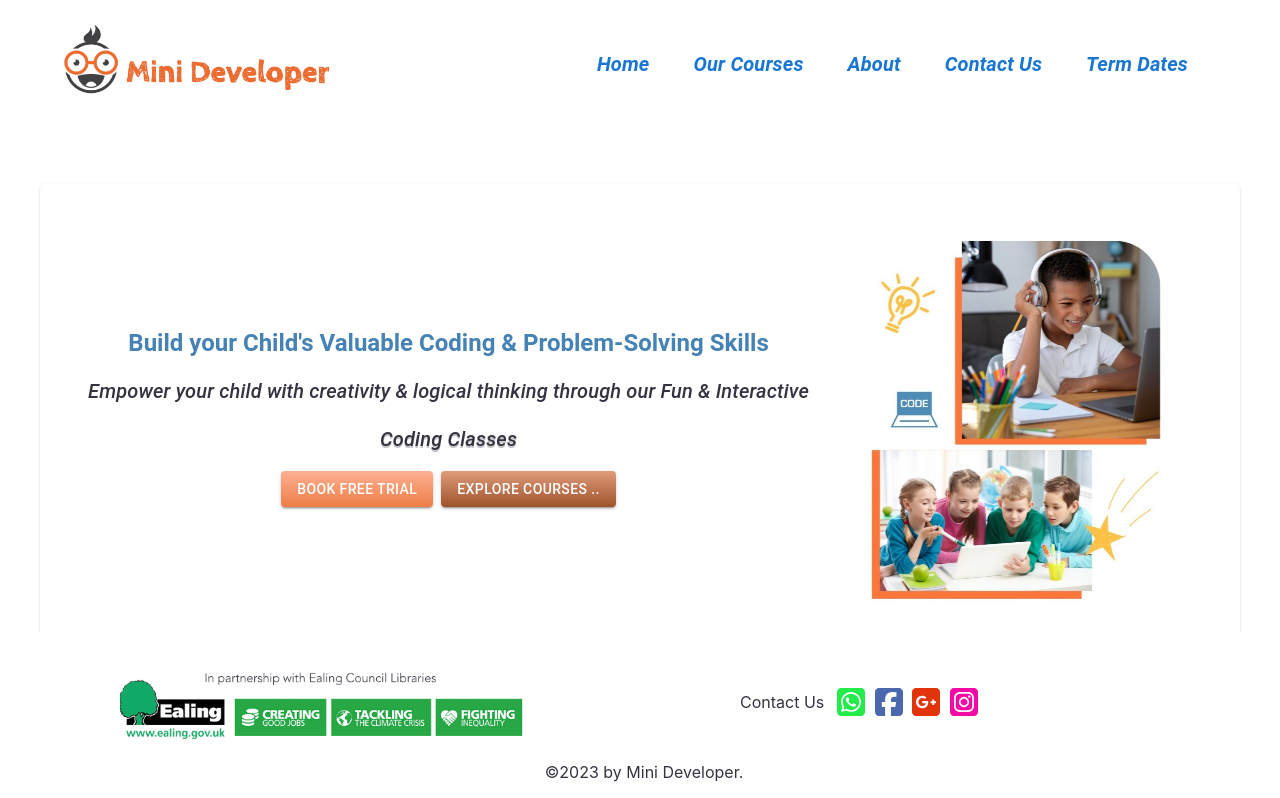
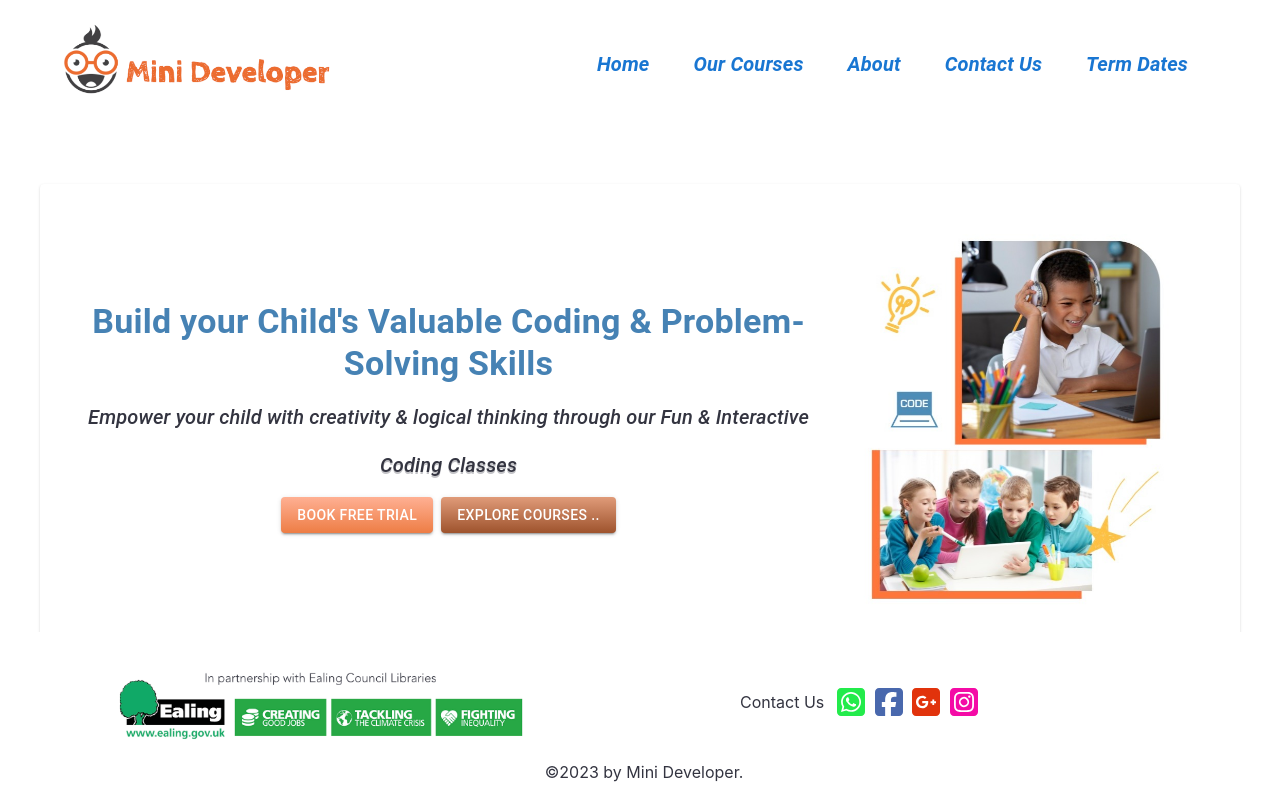
Before and after one commit to hebaarafat159/mini-developer-client, a React (Create React App) app: page / in a window 1280 px wide. Shown: the top 798 px of the page. Built offline with nearby package versions, Linux system fonts and the light colour scheme.

Commit message:
build component text bigger

```diff
--- a/src/pages/Home.js
+++ b/src/pages/Home.js
@@ -47,7 +47,7 @@ export default function Home() {
                     <Grid container columns={{ xs: 2, sm: 8, md: 12 }} sx={{ justifyContent: 'center', alignItems: 'center' }}>
                         <Grid item xs={8} sx={{ justifyContent: 'center', alignItems: 'center' }}>
                             <Stack direction="column" spacing={2} sx={{ justifyContent: 'center', alignItems: 'center' }}>
-                                <Typography component="h3" variant='h5' style={{ color: '#4682b4', textAlign: 'center', fontWeight: 'bold' }}> Build your Child's Valuable Coding & Problem-Solving Skills</Typography>
+                                <Typography component="h3" variant='h4' style={{ color: '#4682b4', textAlign: 'center', fontWeight: 'bold' }}> Build your Child's Valuable Coding & Problem-Solving Skills</Typography>
                                 <Typography component="h5" variant='h6' style={{ color: '#333440', fontStyle: 'italic', textAlign: 'center' }}> Empower your child with creativity & logical thinking through our Fun & Interactive </Typography>
                                 <Typography component="h5" variant='h6' style={{ color: '#333440', textShadow: '0px 2px #c3c3c7', fontStyle: 'italic' }}> Coding Classes </Typography>
                                 <Stack direction="row" spacing={1} >
```
